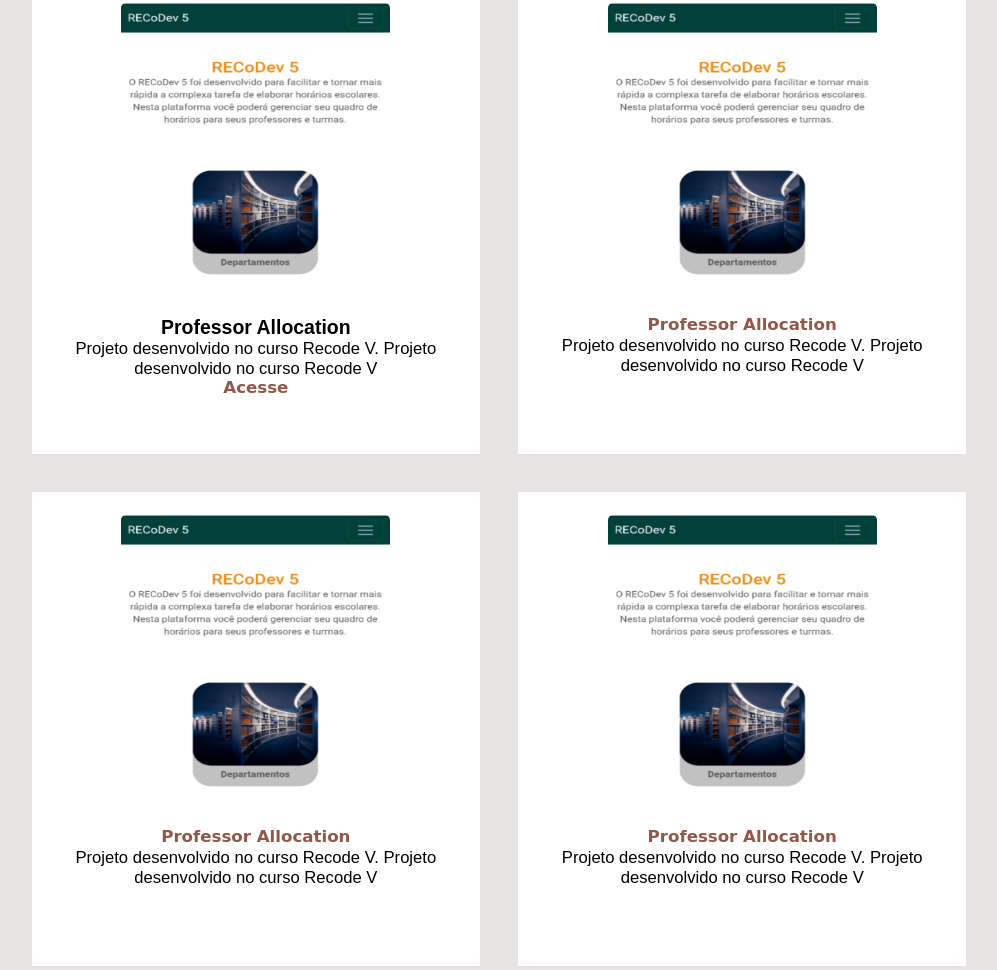
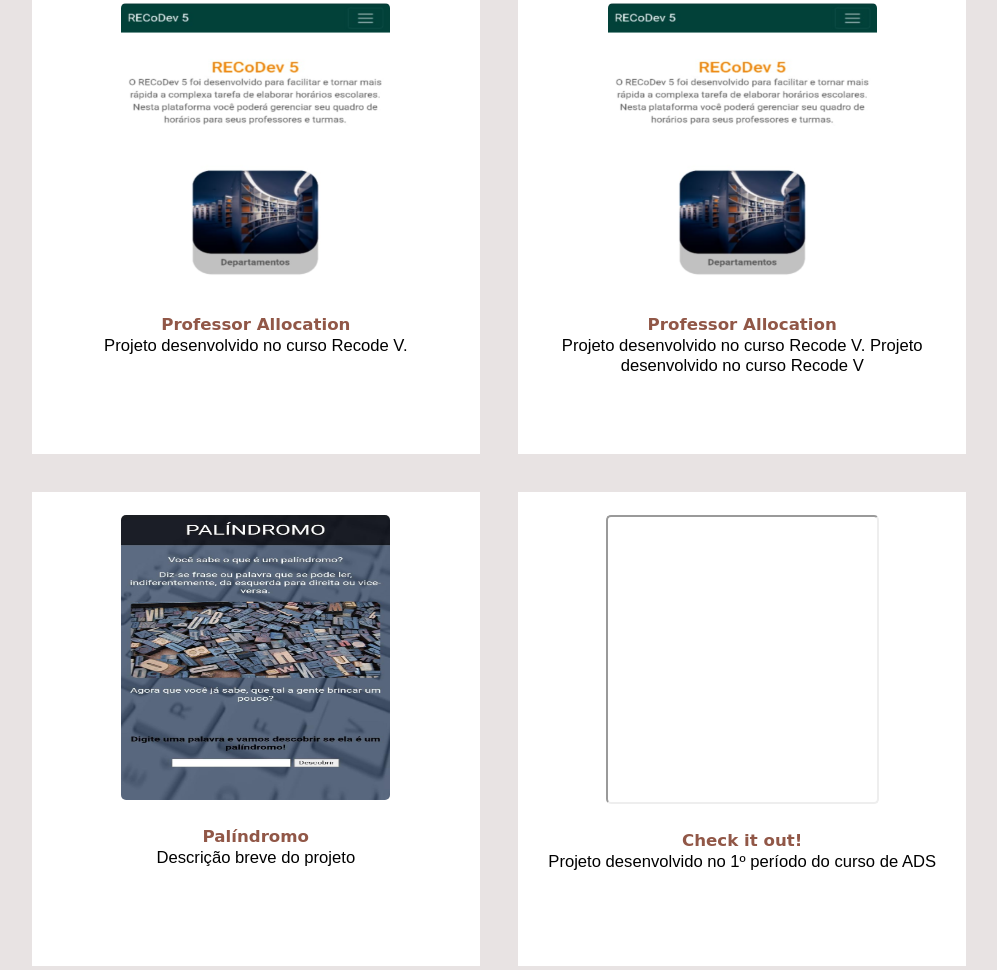
Before and after one commit to walkiriatorres/portfolio, a plain HTML site: page index.html in a window 1280 px wide. Shown: the part 2182-3152 px from the top of the page, without its empty margins (141-1138 px from the left). Drawn offline with nearby package versions, Linux system fonts and the light colour scheme.

Commit message:
Update index.html

```diff
--- a/index.html
+++ b/index.html
@@ -3,7 +3,7 @@
 <head>
 	<meta charset="UTF-8">
 	<meta name="viewport" content="width=device-width, initial-scale=1.0">
-	<title>Document</title>
+	<title>Portfólio - Walkíria Torres</title>
 
 	<link rel="stylesheet" href="./style.css">
 	<link rel="stylesheet" href="https://cdnjs.cloudflare.com/ajax/libs/font-awesome/4.7.0/css/font-awesome.min.css">
@@ -87,36 +87,22 @@
 		<div id="projects">
 			<div id="main-projects" class="main-projects">
 
-
 				<div class="project-tile">
-
-					<img class="iframe" src="./img/professor-allocation.png" alt="">
-					<h3>Professor Allocation</h3>
-					<p>Projeto desenvolvido no curso Recode V. Projeto desenvolvido no curso Recode V</p>
-					<a class="links" href="https://elegant-knuth-94245c.netlify.app/" target="_blank">Acesse</a>
+					<img class="iframe" src="./img/professor-allocation.png" alt="Tela inicial do projeto professor allocation">
+					<br>
+					<a class="links" href="https://elegant-knuth-94245c.netlify.app/" target="_blank">Professor Allocation</a>
+					<p>Projeto desenvolvido no curso Recode V.</p>
 				</div>
 
 				<div class="project-tile">
 					<img class="iframe" src="./img/professor-allocation.png" alt="">
 					<br>
-					<a class="links" href="https://elegant-knuth-94245c.netlify.app/" target="_blank">Professor Allocation</a><p>Projeto desenvolvido no curso Recode V. Projeto desenvolvido no curso Recode V</p>
-				</div>
-
-				<div class="project-tile">
-					<img class="iframe" src="./img/professor-allocation.png" alt="">
-					<br>
-					<a class="links" href="https://elegant-knuth-94245c.netlify.app/" target="_blank">Professor Allocation</a><p>Projeto desenvolvido no curso Recode V. Projeto desenvolvido no curso Recode V</p>
-				</div>
-
-				<div class="project-tile">
-					<img class="iframe" src="./img/professor-allocation.png" alt="">
-					<br>
-					<a class="links" href="https://elegant-knuth-94245c.netlify.app/" target="_blank">Professor Allocation</a><p>Projeto desenvolvido no curso Recode V. Projeto desenvolvido no curso Recode V</p>
+					<a class="links" href="https://elegant-knuth-94245c.netlify.app/" target="_blank">Professor Allocation</a>
+					<p>Projeto desenvolvido no curso Recode V. Projeto desenvolvido no curso Recode V</p>
 				</div>
 
 				<div class="project-tile">
 					<img class="iframe" src="./img/palindromo.jpeg" alt="imagem do projeto palindromo">
-
 					<br>
 					<a class="links" href="https://laughing-bhabha-bc1e6d.netlify.app/" target="_blank">Palíndromo</a>
 	        		<p>Descrição breve do projeto</p>
```
